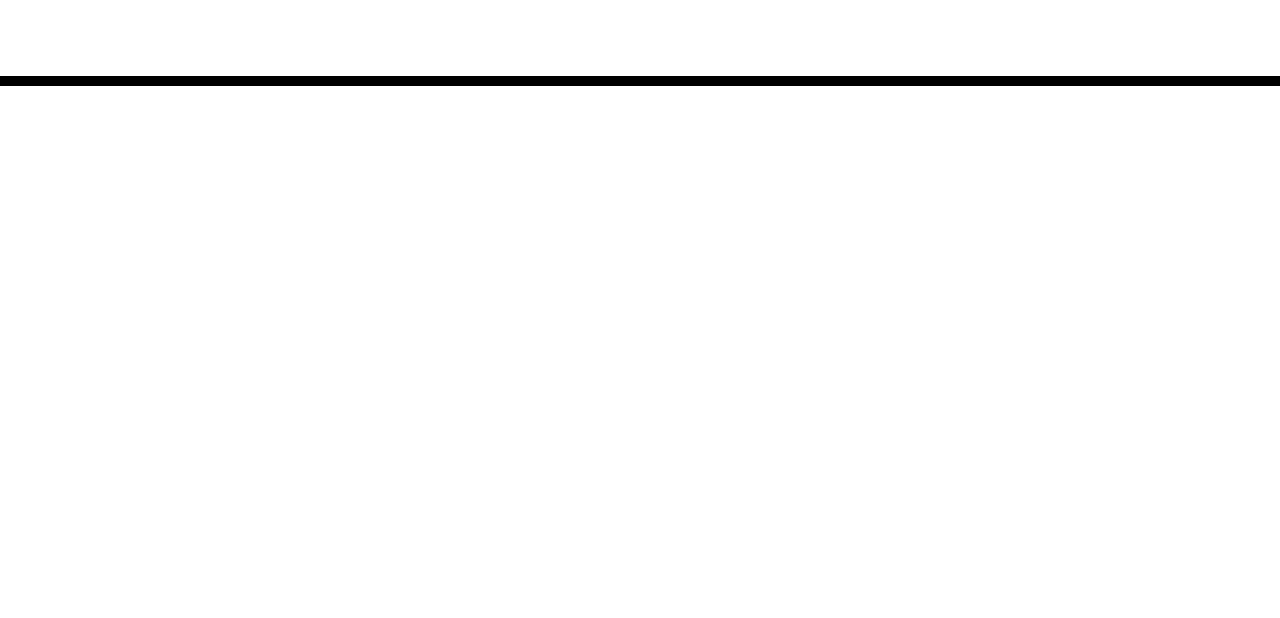
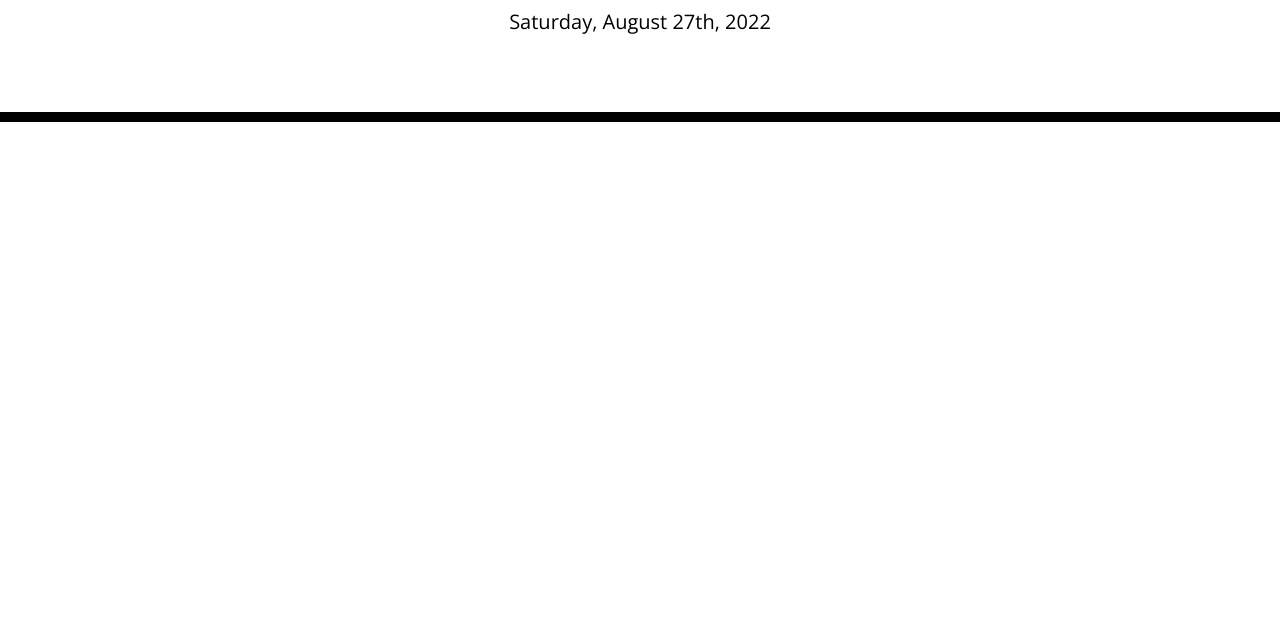
Before and after one commit to ayeshaqb/m05-challenge-work-day-scheduler, a plain HTML site: page index.html in a window 1280 px wide. Shown: the part 182-800 px from the top of the page. Drawn offline with nearby package versions, Linux system fonts and the light colour scheme.

Commit message:
display current day

```diff
--- a/assets/js/script.js
+++ b/assets/js/script.js
@@ -0,0 +1,3 @@
+//Display current day at top of calendar
+var currentDay = moment();
+$("#currentDay").text(currentDay.format("dddd, MMMM Do, YYYY"));
--- a/index.html
+++ b/index.html
@@ -30,9 +30,11 @@
     </header>
     <div class="container">
       <!-- Timeblocks go here -->
+
     </div>
 
     <script src="https://code.jquery.com/jquery-3.4.1.min.js"></script>
     <script src="https://cdnjs.cloudflare.com/ajax/libs/moment.js/2.24.0/moment.min.js"></script>
+    <script src="./assets/js/script.js"></script>
   </body>
 </html>
```
